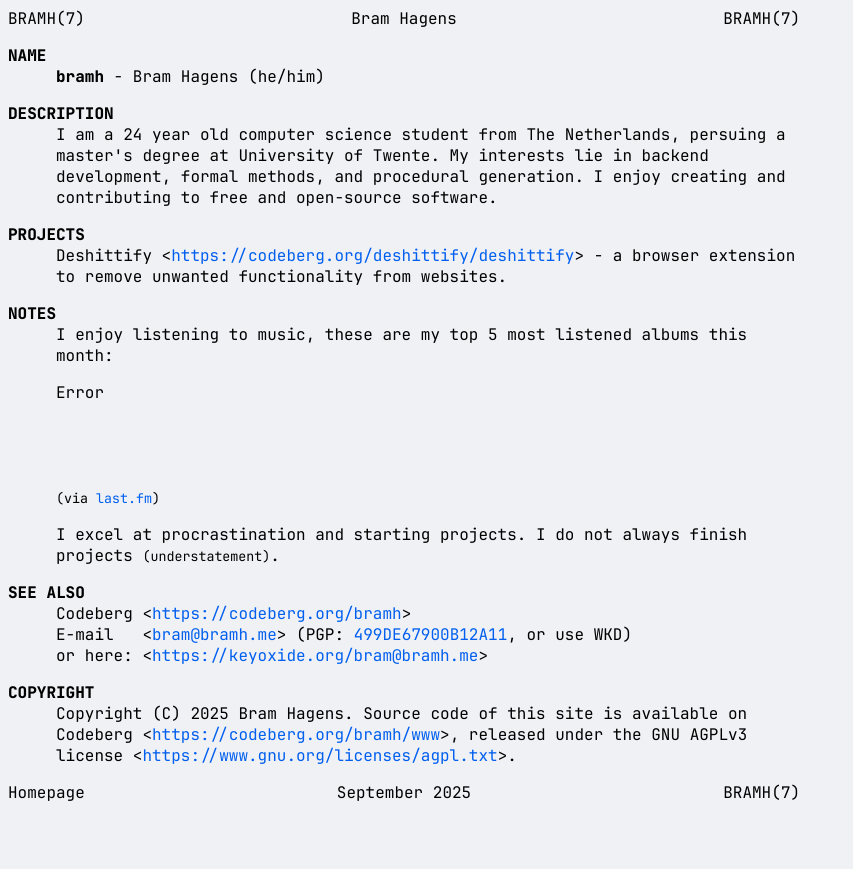
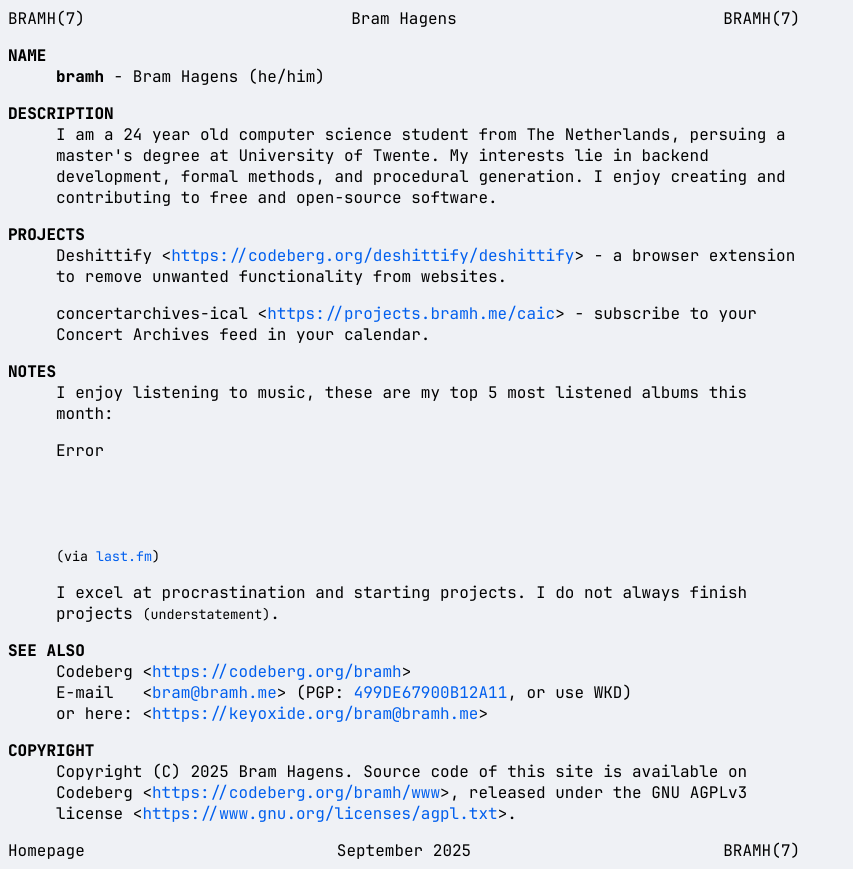
Before and after one commit to bramhaag/www, a plain HTML site: page index.html in a window 1280 px wide. Shown: the whole page, without its empty margins (0-853 px from the left). Before the commit the page ends 811 px from the top, so only its background shows below. Drawn offline with Linux system fonts and the light colour scheme; no server answers.

Commit message:
add concertarchives-ical project

```diff
--- a/index.html
+++ b/index.html
@@ -181,7 +181,8 @@
 		<section>
 			<h2>Projects</h2>
 			<p>Deshittify <span aria-hidden="true">&lt;</span><a href="https://codeberg.org/deshittify/deshittify" aria-label="Deshittify on Codeberg">https://codeberg.org/deshittify/deshittify</a><span aria-hidden="true">&gt;</span> - a browser extension to remove unwanted functionality from websites.</p>
-		</section>
+			<p>concertarchives-ical <span aria-hidden="true">&lt;</span><a href="https://projects.bramh.me/caic" aria-label="Concert Archives iCal home page">https://projects.bramh.me/caic</a><span aria-hidden="true">&gt;</span> - subscribe to your Concert Archives feed in your calendar.</p>
+			</section>
 		<section>
 			<h2>Notes</h2>
 			<p>I enjoy listening to music, these are my top 5 most listened albums this month:</p>
```
